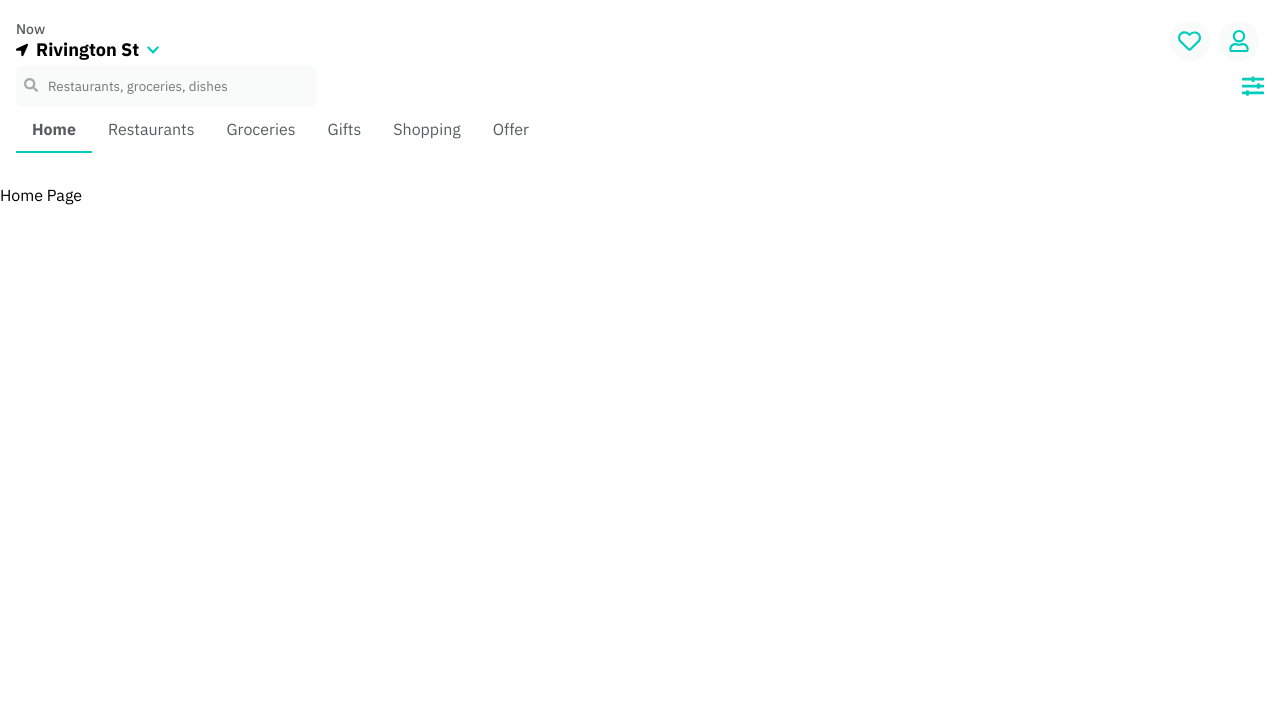
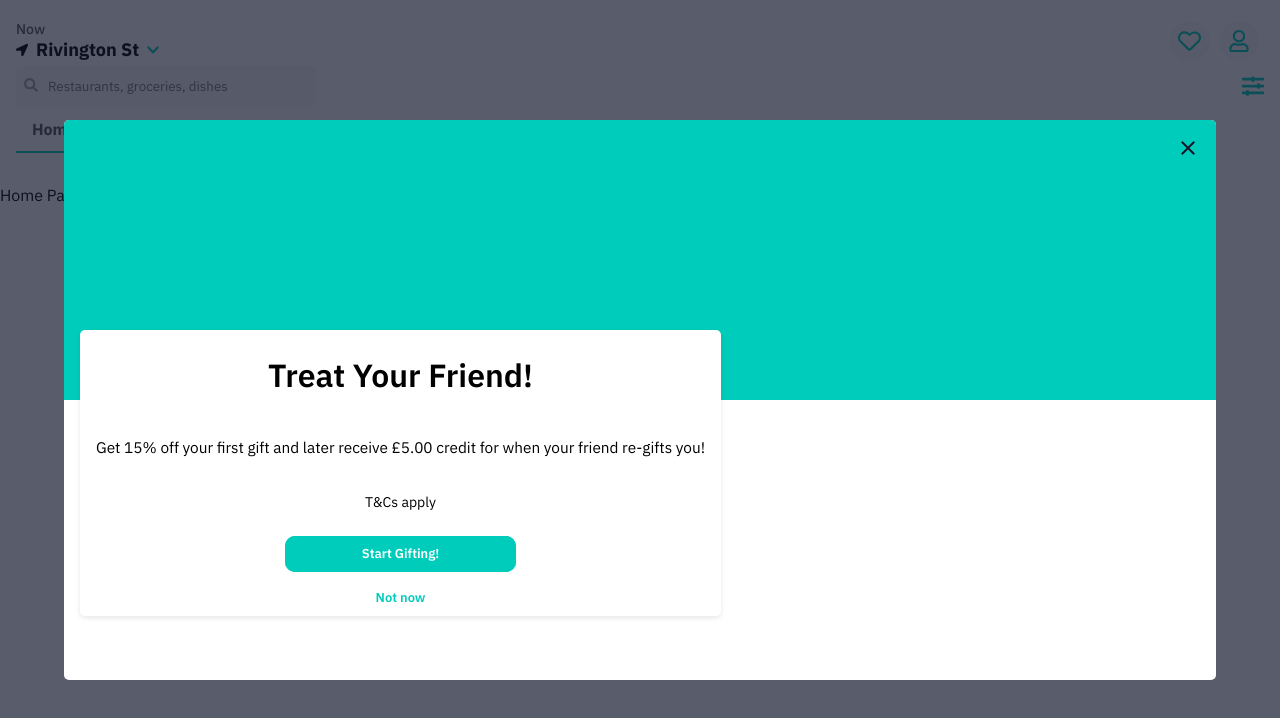
Before and after one commit to calvin-bochynski-ng/hackathon-acabo-client, a React (Create React App) app: page / in a window 1280 px wide. Shown: the top 718 px of the page. Built offline with nearby package versions, Linux system fonts and the light colour scheme.

Commit message:
Add Modal to link to gift page

```diff
--- a/src/App.js
+++ b/src/App.js
@@ -1,10 +1,19 @@
 import "./App.scss";
 import { BrowserRouter, Routes, Route } from "react-router-dom";
 import Header from "./component/Header/Header";
+import { useState } from "react";
+import Modal from "./component/Modal/Modal";
 
 function App() {
+  const [isClose, setIsClose] = useState(false);
+
+  const handleClose = () => {
+    setIsClose(true);
+  };
+
   return (
     <BrowserRouter>
+      {!isClose ? <Modal handleClose={handleClose} /> : ""}
       <Header />
       <Routes>
         <Route path="/" element={<p>Home Page</p>} />
--- /dev/null
+++ b/src/component/Modal/Modal.js
@@ -0,0 +1,42 @@
+import "./Modal.scss";
+import { Link } from "react-router-dom";
+import close from "../../assets/icons/close-24px.svg";
+
+const Modal = ({ handleClose }) => {
+  return (
+    <section className="modal__container">
+      <div className="modal">
+        <div className="modal__header">
+          <img
+            src={close}
+            alt=""
+            className="modal__img"
+            onClick={handleClose}
+          />
+        </div>
+        <div className="modal__text-container">
+          <div className="modal__terms">
+            <h1 className="modal__title">Treat Your Friend!</h1>
+            <p className="modal__description">
+              Get 15% off your first gift and later receive £5.00 credit for
+              when your friend re-gifts you!
+            </p>
+            <p className="modal__description modal__description--minor">
+              T&Cs apply
+            </p>
+          </div>
+
+          <div className="modal__button-container">
+            <Link to="/gift" className="modal__button" onClick={handleClose}>
+              <button className="modal__button">Start Gifting!</button>
+            </Link>
+            <button className="modal__cancel" onClick={handleClose}>
+              Not now
+            </button>
+          </div>
+        </div>
+      </div>
+    </section>
+  );
+};
+export default Modal;
--- /dev/null
+++ b/src/component/Modal/Modal.scss
@@ -0,0 +1,117 @@
+@use "../../styles/partials/variables" as *;
+@use "../../styles/partials/breakpoint" as *;
+
+.modal {
+  display: flex;
+  flex-direction: column;
+  width: 90%;
+  height: 70vh;
+  justify-content: space-between;
+  margin: 1rem;
+  border-radius: 5px;
+  background-color: $primary-background;
+  position: relative;
+
+  &__container {
+    position: fixed;
+    top: 0;
+    width: 100%;
+    height: 100vh;
+    display: flex;
+    justify-content: center;
+    align-items: center;
+    background-color: #13182cb3;
+    z-index: 100;
+    overflow: hidden;
+  }
+
+  &__text-container {
+    display: flex;
+    flex-direction: column;
+    background-color: $primary-background;
+    border-radius: 5px;
+    position: absolute;
+    margin: 0 1rem;
+    bottom: 4rem;
+    box-shadow: 0px 2px 5px 0px #13182c1a;
+  }
+  &__header {
+    position: relative;
+    background-color: $primary-logo-color;
+    height: 35vh;
+    border-top-left-radius: 5px;
+    border-top-right-radius: 5px;
+  }
+
+  &__img {
+    width: 24px;
+    position: absolute;
+    top: 1rem;
+    right: 1rem;
+    &:hover {
+      cursor: pointer;
+    }
+  }
+
+  &__title {
+    @include text-style(2rem, 2.25rem, 600);
+  }
+
+  &__description {
+    @include text-style(0.96rem, 1.63rem, 400);
+    text-align: center;
+    &--minor {
+      @include text-style(0.88rem, 1.5rem, 400);
+    }
+  }
+  &__button-container {
+    justify-self: flex-end;
+    display: flex;
+    flex-direction: column;
+    align-items: center;
+    background-color: $primary-background;
+    border-radius: 5px;
+  }
+
+  &__button {
+    border: none;
+    display: flex;
+    align-items: center;
+    justify-content: center;
+    text-decoration: none;
+    @include text-style(0.81rem, 1.25rem, 600);
+    width: 14.38rem;
+    height: 2.25rem;
+    color: $primary-background;
+    background-color: $primary-logo-color;
+    border-radius: 10px;
+    margin: 0.5rem 0;
+    &:hover {
+      cursor: pointer;
+    }
+  }
+  &__cancel {
+    border: none;
+    display: flex;
+    align-items: center;
+    justify-content: center;
+    text-decoration: none;
+    @include text-style(0.81rem, 1.25rem, 600);
+    width: 14.38rem;
+    height: 2.25rem;
+    color: $primary-logo-color;
+    background-color: $primary-background;
+    border-radius: 10px;
+    &:hover {
+      cursor: pointer;
+    }
+  }
+  &__terms {
+    padding: 0 1rem;
+    display: flex;
+    flex-direction: column;
+    justify-content: center;
+    align-items: center;
+    z-index: 999;
+  }
+}
```
Also changed, not shown: src/assets/icons/close-24px.svg (added).
